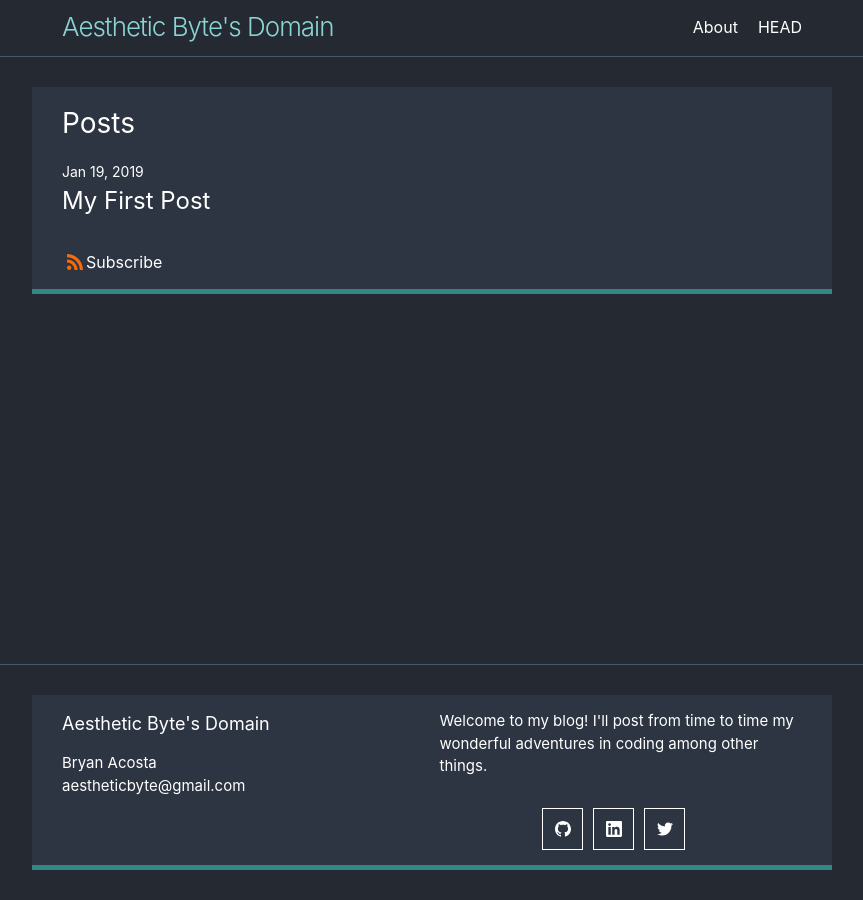
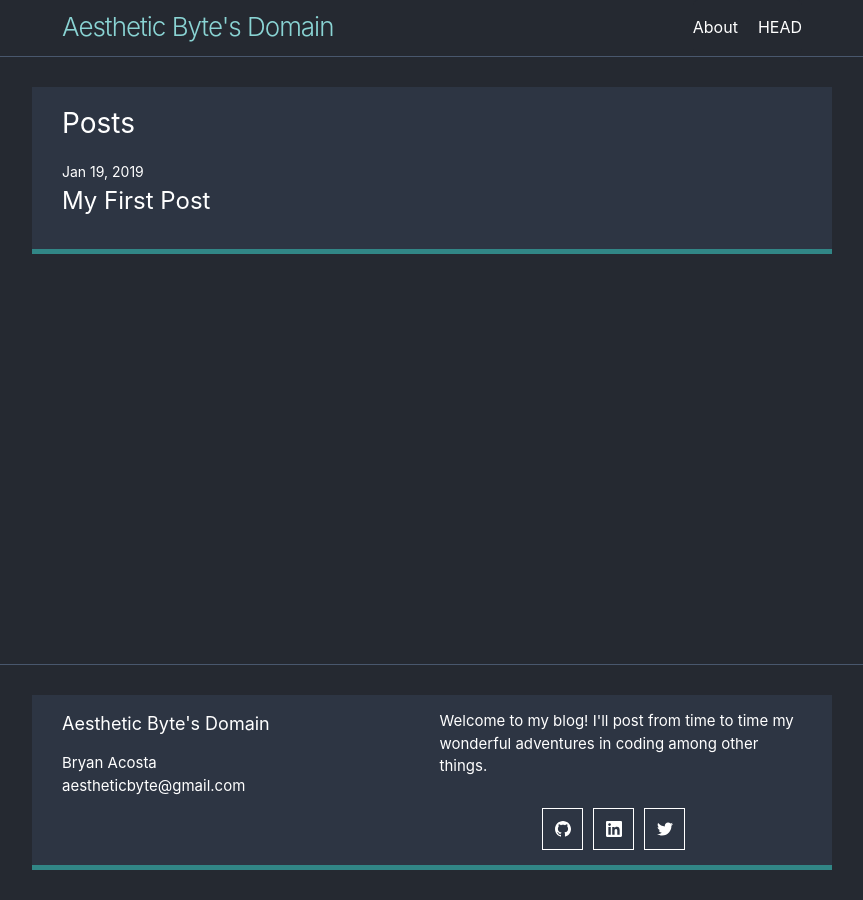
Before and after one commit to SoberSteb/website, a Jekyll site: the page built from index.md, in a window 1280 px wide. Shown: the whole page, without its empty margins (208-1071 px from the left). Built offline with Jekyll 4.4.1, drawn with Linux system fonts in a browser that asks for light colours.

Commit message:
Remove RSS subscribe button

```diff
--- a/_layouts/home.html
+++ b/_layouts/home.html
@@ -27,8 +27,6 @@ layout: default
       </li>
       {%- endfor -%}
     </ul>
-
-    <p class="feed-subscribe"><svg class="svg-icon orange"><use xlink:href="{{ '/assets/minima-social-icons.svg#rss' | relative_url }}"></use></svg><a href="{{ "/feed.xml" | relative_url }}">Subscribe</a></p>
   {%- endif -%}
 
 </div>
```
